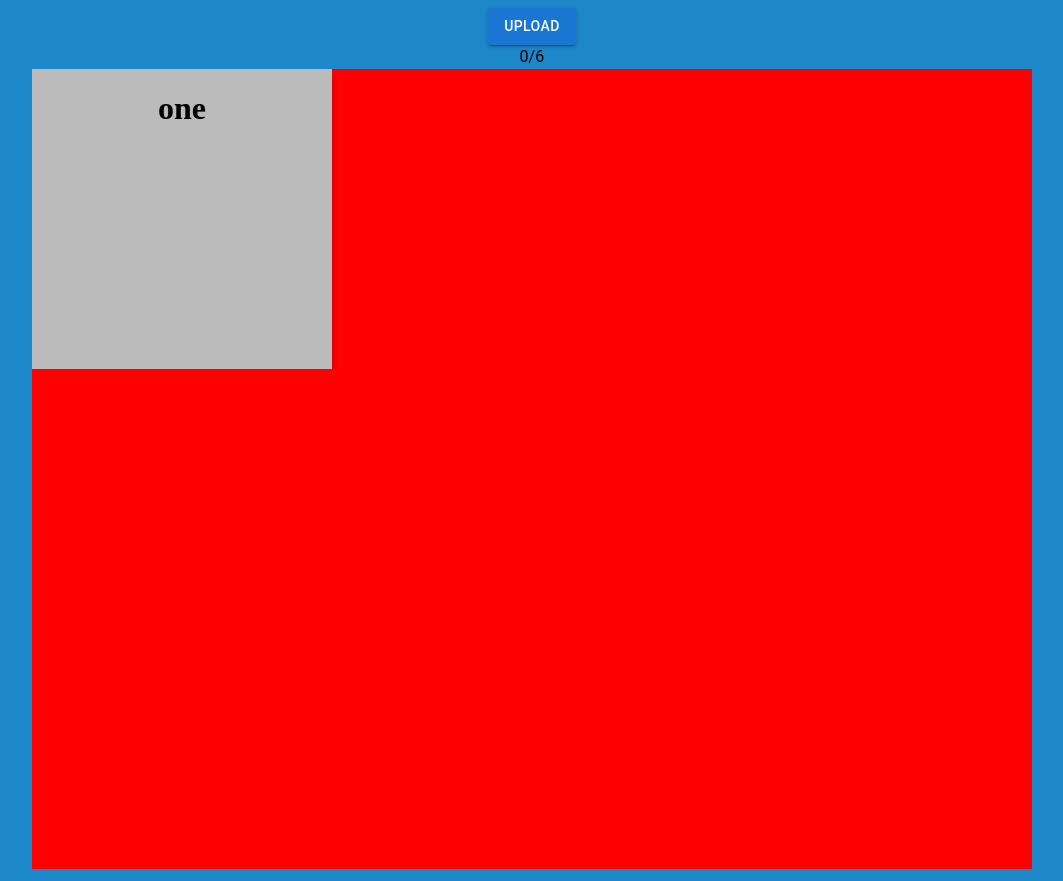
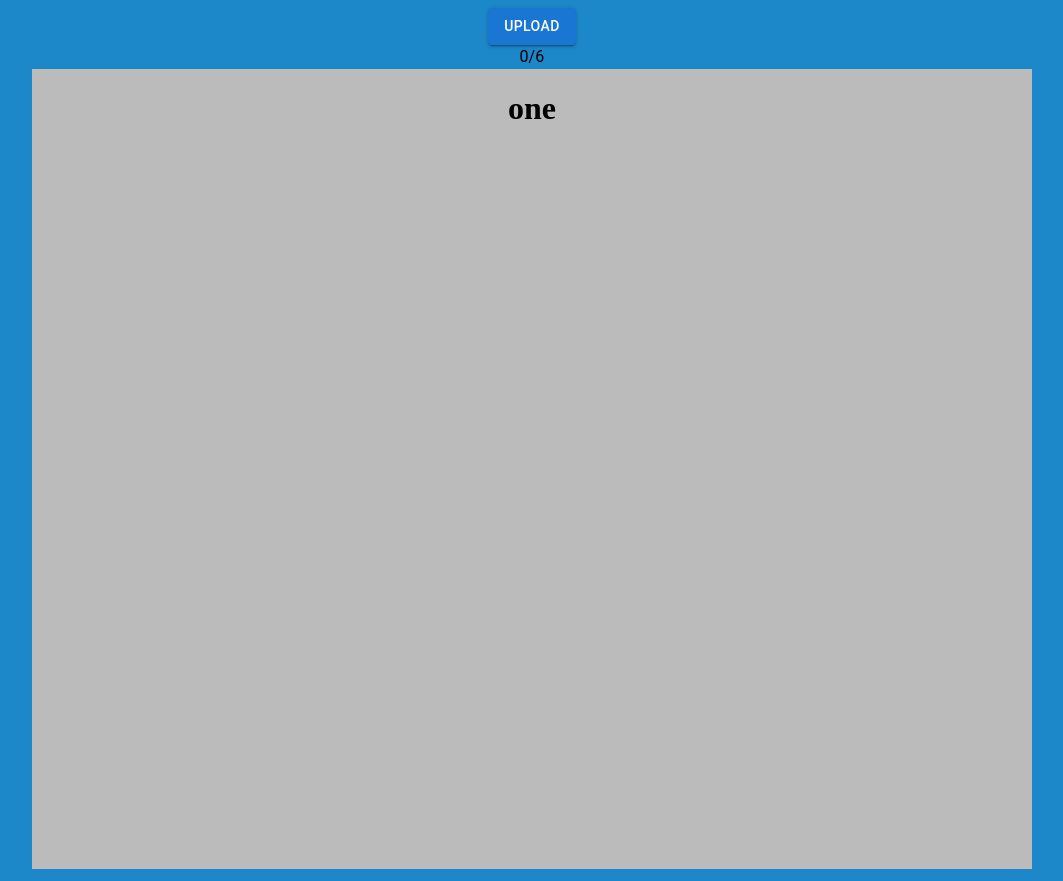
Before and after one commit to adrianclinansmith/markdown-cards, a React (Create React App) app: page / in a window 1280 px wide. Shown: the whole page, without its empty margins (108-1171 px from the left). Built offline with nearby package versions, Linux system fonts and the light colour scheme.

Commit message:
Flip is disabled when scrolling

```diff
--- a/src/components/FlipItem.css
+++ b/src/components/FlipItem.css
@@ -1,7 +1,9 @@
 .flip-card {
 	background-color: transparent;
-	width: 300px;
-	height: 300px;
+	width: 100vw;
+    max-width: 1000px;
+	height: 100vh;
+	max-height: 1000px;
 	perspective: 1000px;
 }
 
--- a/src/components/FlipItem.tsx
+++ b/src/components/FlipItem.tsx
@@ -2,17 +2,25 @@ import React from 'react'
 import "./FlipItem.css"
 
 type FlipItemProps = {
+	active: boolean;
 	children: React.ReactElement[];
 	index: number;
 };
 
-function FlipItem({children, index}: FlipItemProps) {
-	console.log("flip item render");
+function FlipItem({active, children, index}: FlipItemProps) {
+	// console.log("flip item render");
 	const onPointerUp = () => {
-		document.querySelector(`#myCard-${index}`)?.classList.toggle("flip");
+		console.log(`flip active: ${active}`);
+		if (active) {
+			document.querySelector(`#myCard-${index}`)?.classList.toggle("flip");
+		}
+
 	}
 	return (
-	<div className="flip-card" id={`myCard-${index}`} onPointerUp={onPointerUp}>
+	<div className="flip-card"
+		id={`myCard-${index}`}
+		onPointerUp={onPointerUp}
+	>
 		<div className="flip-card-inner">
 			<div className="flip-card-front">
 				{children[0]}
--- a/src/components/Swiper.css
+++ b/src/components/Swiper.css
@@ -6,7 +6,6 @@
 	overflow-x: hidden;
 	overflow-y: auto;
     touch-action: pan-y;
-	background-color: red;
 	display: inline-block;
 }
 
--- a/src/components/Swiper.tsx
+++ b/src/components/Swiper.tsx
@@ -24,24 +24,22 @@ type SwiperProps = {
 const MIN_SWIPE_REQUIRED = 40;
 
 function Swiper({ items, fronts, backs, itemIndexRef }: SwiperProps) {
-	console.log("render swiper");
+	// console.log("render swiper");
     // hooks
     const ulRef = useRef<HTMLUListElement>(null);
-	const liDisplayRefs = useRef<boolean[]>([]);
-	// const [flip, setFlip] = useState(-1);
-	while (liDisplayRefs.current.length < fronts.length) {
-		const len = liDisplayRefs.current.length
-		liDisplayRefs.current.push(len % 2 === 0);
-	}
+	// const [allowFlip, setAllowFlip] = useState(true);
+	const allowFlip = useRef(true);
     const minOffsetXRef = useRef(0);
     const pointerDownXRef = useRef(0);
 	const [offsetX, setOffsetX] = useState(0);
     const [isSwiping, setIsSwiping] = useState(false);
     // mouse events
     const onPointerMove = (e: PointerEvent) => {
+		console.log("on pointer move");
         let mouseDiff = e.clientX - pointerDownXRef.current;
 		const containerWidth = ulRef.current!.offsetWidth;
 		const newOffsetX = -itemIndexRef.current * containerWidth + mouseDiff;
+        allowFlip.current = allowFlip.current && Math.abs(mouseDiff) < 5;
 		setOffsetX(newOffsetX);
     };
     const onPointerUp = (e: PointerEvent) => {
@@ -50,19 +48,11 @@ function Swiper({ items, fronts, backs, itemIndexRef }: SwiperProps) {
         const mouseDiff = e.clientX - pointerDownXRef.current;
 		// swipe right
         if (mouseDiff < -MIN_SWIPE_REQUIRED) {
-			// itemIndexRef.current = Math.min(itemIndexRef.current + 1, Math.round(fronts.length / 2) - 1);
 			itemIndexRef.current = Math.min(itemIndexRef.current + 1, fronts.length - 1);
         } // swipe left
 		else if (mouseDiff > MIN_SWIPE_REQUIRED) {
 			itemIndexRef.current = Math.max(itemIndexRef.current - 1, 0);
-        } // flip current card
-		else {
-			// let i = 2 * itemIndexRef.current;
-			// liDisplayRefs.current[i] = !liDisplayRefs.current[i];
-			// liDisplayRefs.current[i+1] = !liDisplayRefs.current[i+1];
-			// setFlip(itemIndexRef.current);
         }
-		console.log(liDisplayRefs.current);
 		const newOffsetX = -itemIndexRef.current * ulWidth;
 		setOffsetX(newOffsetX);
         window.removeEventListener('pointermove', onPointerMove);
@@ -74,6 +64,8 @@ function Swiper({ items, fronts, backs, itemIndexRef }: SwiperProps) {
         pointerDownXRef.current = e.clientX;
         const containerEl = ulRef.current;
         minOffsetXRef.current = containerEl!.offsetWidth - containerEl!.scrollWidth;
+		// setAllowFlip(true);
+		allowFlip.current = true;
         window.addEventListener('pointermove', onPointerMove);
         window.addEventListener('pointerup', onPointerUp);
     };
@@ -85,58 +77,8 @@ function Swiper({ items, fronts, backs, itemIndexRef }: SwiperProps) {
             style={{transform: `translate3d(${offsetX}px, 0, 0)`}}
         >
             {fronts.map((front, index) =>
-			// 	<li
-			// 		className="swiper-item"
-			// 		key={index}
-			// 		style={{
-			// 			display: liDisplayRefs.current[index] ? "block" : "none"
-			// 		}}
-			// 	>
-			// 		<Card style={{
-			// 				height: "100vh",
-			// 				maxHeight:"1000px",
-			// 				perspective: "1000px",
-			// 				transform: index === flip ? "rotateY(180deg)" : "none"
-			// 			}}
-			// 		>
-			// 			<CardContent style={{
-			// 				transition: "transform 0.8s",
-			// 				transformStyle: "preserve-3d",
-			// 				transform: "rotateY(180deg)"
-			// 			}}
-			// 			>
-			// 				<div className="card-front" style={{
-			// 					position: "absolute",
-			// 					width: "100%",
-			// 					height: "100%",
-			// 					backfaceVisibility: "hidden"
-			// 				}}>
-			// 					<ReactMarkdown
-			// 						children={front}
-			// 						components={{code: MdCodeBlock}}
-			// 						rehypePlugins={[rehypeKatex]}
-			// 						remarkPlugins={[remarkGfm, remarkMath]}
-			// 					/>
-			// 				</div>
-			// 				<div className="card-back" style={{
-			// 					position: "absolute",
-			// 					width: "100%",
-			// 					height: "100%",
-			// 					backfaceVisibility: "hidden",
-			// 					transform: "rotateY(180deg)"
-			// 				}}>
-			// 					<ReactMarkdown
-			// 						children={backs[index]}
-			// 						components={{code: MdCodeBlock}}
-			// 						rehypePlugins={[rehypeKatex]}
-			// 						remarkPlugins={[remarkGfm, remarkMath]}
-			// 					/>
-			// 				</div>
-			// 			</CardContent>
-			// 		</Card>
-			//   </li>
 				<li className="swiper-item" key={index}>
-				<FlipItem index={index}>
+					<FlipItem active={allowFlip.current} index={index}>
 						<ReactMarkdown
 							children={front}
 							components={{code: MdCodeBlock}}
--- a/src/components/SwiperItem.css
+++ b/src/components/SwiperItem.css
@@ -2,7 +2,7 @@
     width: 100%;
     flex-shrink: 0;
 	overflow-y: scroll;
-  }
+}
 
   .swiper-img {
     width: 100%;
```
Lines whose indentation alone changed are shown as unchanged.
